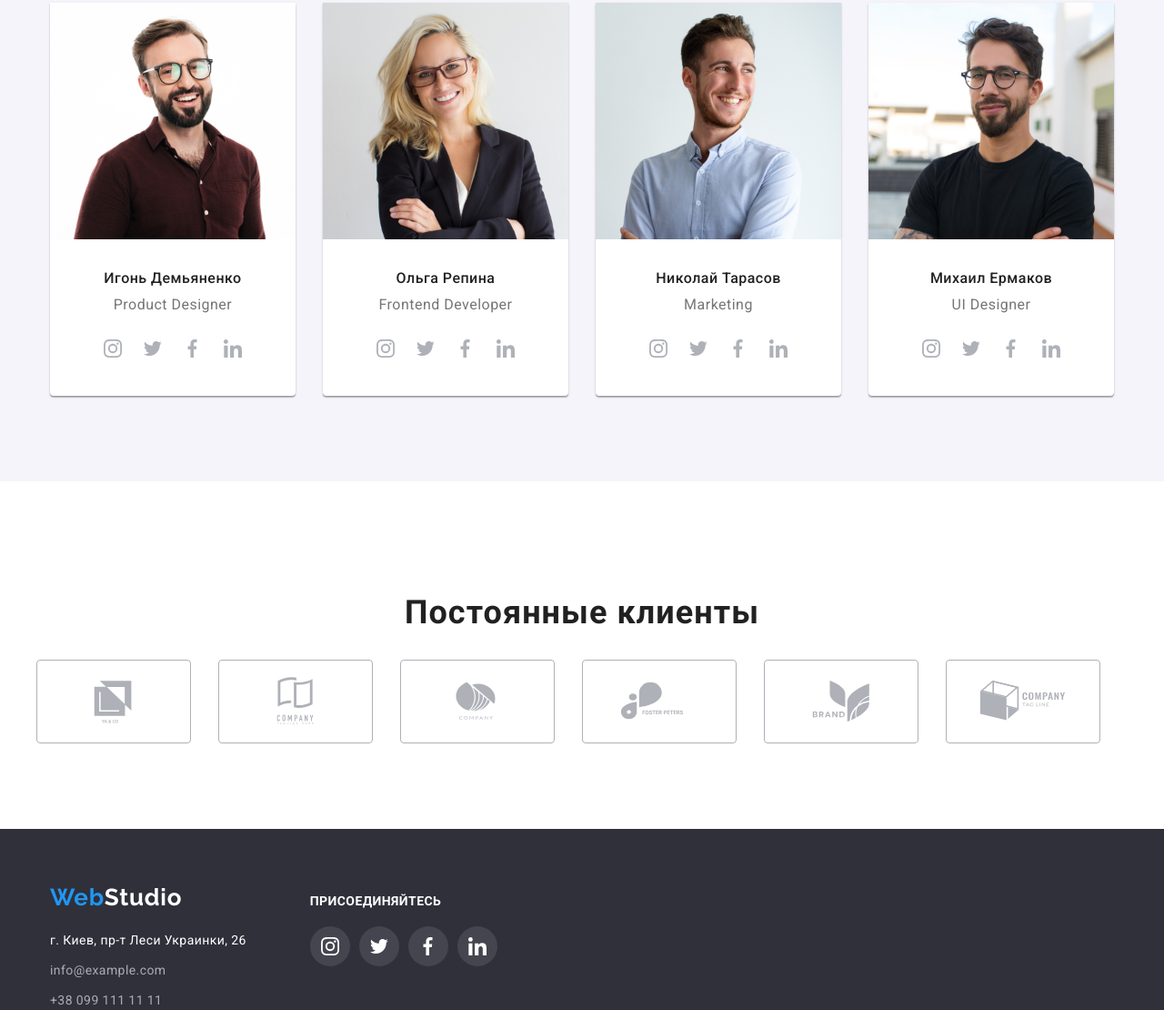
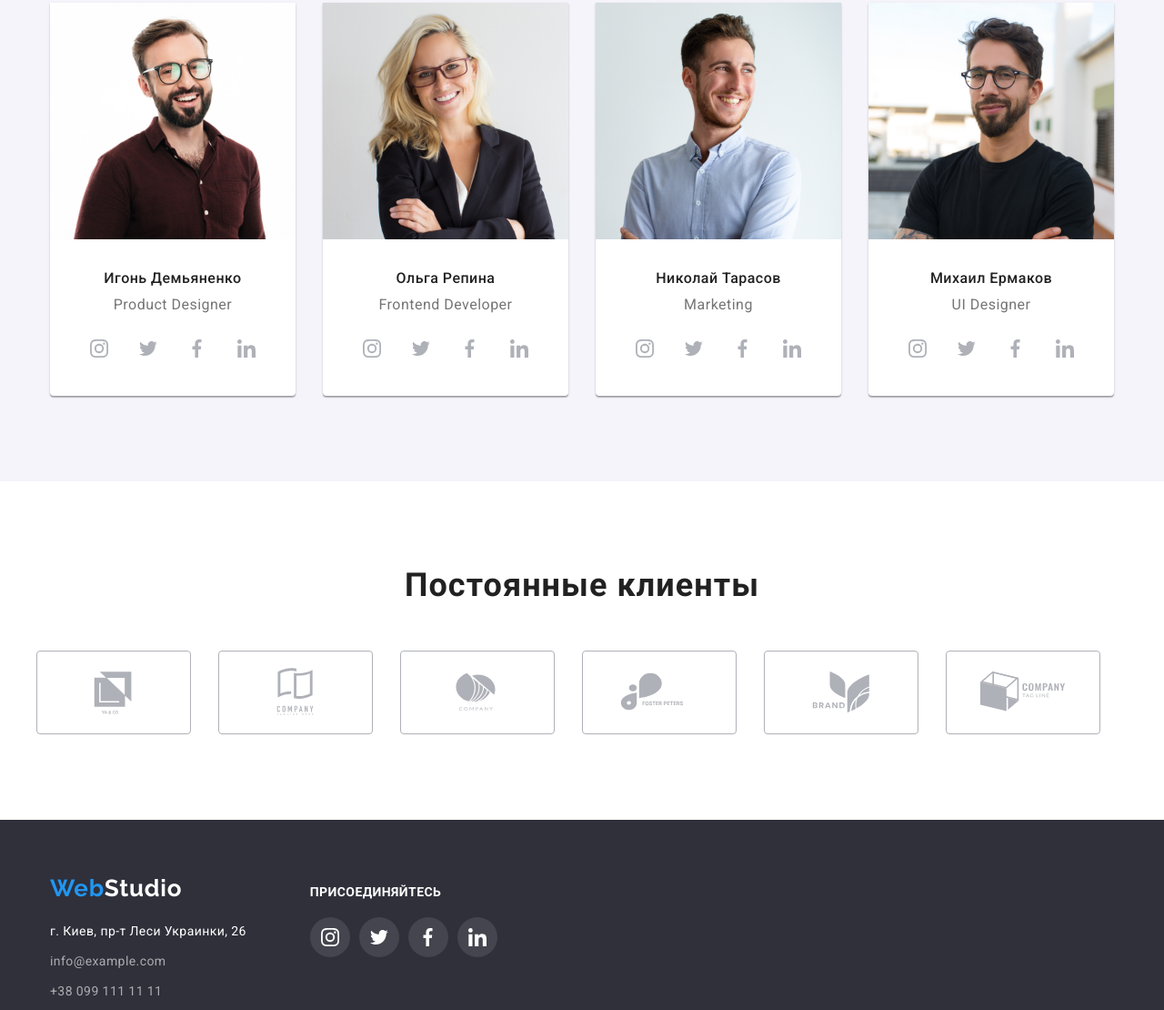
Before and after one commit to ZnSt/goit-markup-hw-04, a plain HTML site: page index.html in a window 1280 px wide. Shown: the part 1690-2800 px from the top of the page at 91% size. Drawn offline with nearby package versions, Linux system fonts and the light colour scheme.

Commit message:
внесение правок

```diff
--- a/css/main.css
+++ b/css/main.css
@@ -135,7 +135,7 @@ button {
 .contacts .link {
   color: var(--secondary-text-color);
 
-  font-weight: normal;
+  font-weight: 500;
   font-size: 14px;
   line-height: 1.14;
   letter-spacing: 0.02em;
@@ -308,6 +308,9 @@ button {
 .leader-title > .item:last-child {
   margin-right: 0;
 }
+.icon-item + .icon-item {
+  margin-left: 10px;
+}
 .team {
   background-color: #f5f4fa;
 
@@ -337,6 +340,8 @@ button {
   line-height: 1.16;
   text-align: center;
   letter-spacing: 0.03em;
+  margin-top: 0;
+  margin-bottom: 50px;
 
   color: var(--primary-text-color);
 }
@@ -415,7 +420,7 @@ button {
 
   font-family: Roboto;
   font-style: normal;
-  font-weight: normal;
+  font-weight: 400;
   font-size: 14px;
   line-height: 1.71;
   letter-spacing: 0.03em;
@@ -563,13 +568,16 @@ button {
   align-items: center;
   color: var(--primary-white-color);
   background-color: var(--primary-bg-icon);
-  margin-right: 10px;
 }
 
 .follow-icon:hover,
 .follow-icon:focus {
   background-color: var(--accent-color);
 }
+.follow-list + .follow-list {
+  margin-left: 10px;
+}
+
 .network-icon {
   fill: currentColor;
   width: 20px;
--- a/index.html
+++ b/index.html
@@ -150,7 +150,7 @@
                 <h3 class="team-title">Игонь Демьяненко</h3>
                 <p class="leader-title">Product Designer</p>
                 <ul class="team-network">
-                  <li>
+                  <li class="icon-item">
                     <a href="" class="link-social"
                       ><svg class="social-icon">
                         <use
@@ -158,7 +158,7 @@
                         ></use></svg
                     ></a>
                   </li>
-                  <li>
+                  <li class="icon-item">
                     <a href="" class="link-social"
                       ><svg class="social-icon">
                         <use
@@ -166,7 +166,7 @@
                         ></use></svg
                     ></a>
                   </li>
-                  <li>
+                  <li class="icon-item">
                     <a href="" class="link-social"
                       ><svg class="social-icon">
                         <use
@@ -174,7 +174,7 @@
                         ></use></svg
                     ></a>
                   </li>
-                  <li>
+                  <li class="icon-item">
                     <a href="" class="link-social"
                       ><svg class="social-icon">
                         <use
@@ -191,7 +191,7 @@
                 <h3 class="team-title">Ольга Репина</h3>
                 <p class="leader-title">Frontend Developer</p>
                 <ul class="team-network">
-                  <li>
+                  <li class="icon-item">
                     <a href="" class="link-social"
                       ><svg class="social-icon">
                         <use
@@ -199,7 +199,7 @@
                         ></use></svg
                     ></a>
                   </li>
-                  <li>
+                  <li class="icon-item">
                     <a href="" class="link-social"
                       ><svg class="social-icon">
                         <use
@@ -207,7 +207,7 @@
                         ></use></svg
                     ></a>
                   </li>
-                  <li>
+                  <li class="icon-item">
                     <a href="" class="link-social"
                       ><svg class="social-icon">
                         <use
@@ -215,7 +215,7 @@
                         ></use></svg
                     ></a>
                   </li>
-                  <li>
+                  <li class="icon-item">
                     <a href="" class="link-social"
                       ><svg class="social-icon">
                         <use
@@ -232,7 +232,7 @@
                 <h3 class="team-title">Николай Тарасов</h3>
                 <p class="leader-title">Marketing</p>
                 <ul class="team-network">
-                  <li>
+                  <li class="icon-item">
                     <a href="" class="link-social"
                       ><svg class="social-icon">
                         <use
@@ -240,7 +240,7 @@
                         ></use></svg
                     ></a>
                   </li>
-                  <li>
+                  <li class="icon-item">
                     <a href="" class="link-social"
                       ><svg class="social-icon">
                         <use
@@ -248,7 +248,7 @@
                         ></use></svg
                     ></a>
                   </li>
-                  <li>
+                  <li class="icon-item">
                     <a href="" class="link-social"
                       ><svg class="social-icon">
                         <use
@@ -256,7 +256,7 @@
                         ></use></svg
                     ></a>
                   </li>
-                  <li>
+                  <li class="icon-item">
                     <a href="" class="link-social"
                       ><svg class="social-icon">
                         <use
@@ -273,7 +273,7 @@
                 <h3 class="team-title">Михаил Ермаков</h3>
                 <p class="leader-title">UI Designer</p>
                 <ul class="team-network">
-                  <li>
+                  <li class="icon-item">
                     <a href="" class="link-social"
                       ><svg class="social-icon">
                         <use
@@ -281,7 +281,7 @@
                         ></use></svg
                     ></a>
                   </li>
-                  <li>
+                  <li class="icon-item">
                     <a href="" class="link-social"
                       ><svg class="social-icon">
                         <use
@@ -289,7 +289,7 @@
                         ></use></svg
                     ></a>
                   </li>
-                  <li>
+                  <li class="icon-item">
                     <a href="" class="link-social"
                       ><svg class="social-icon">
                         <use
@@ -297,7 +297,7 @@
                         ></use></svg
                     ></a>
                   </li>
-                  <li>
+                  <li class="icon-item">
                     <a href="" class="link-social"
                       ><svg class="social-icon">
                         <use
@@ -387,7 +387,7 @@
         <div class="follow-container">
           <p class="follow">Присоединяйтесь</p>
           <ul class="follow-title">
-            <li>
+            <li class="follow-list">
               <a href="" class="follow-icon"
                 ><svg class="network-icon">
                   <use
@@ -395,7 +395,7 @@
                   ></use></svg
               ></a>
             </li>
-            <li>
+            <li class="follow-list">
               <a href="" class="follow-icon"
                 ><svg class="network-icon">
                   <use
@@ -403,7 +403,7 @@
                   ></use></svg
               ></a>
             </li>
-            <li>
+            <li class="follow-list">
               <a href="" class="follow-icon"
                 ><svg class="network-icon">
                   <use
@@ -411,7 +411,7 @@
                   ></use></svg
               ></a>
             </li>
-            <li>
+            <li class="follow-list">
               <a href="" class="follow-icon"
                 ><svg class="network-icon">
                   <use
```
Also changed, not shown: portfolio.html (+4 -4 lines).
